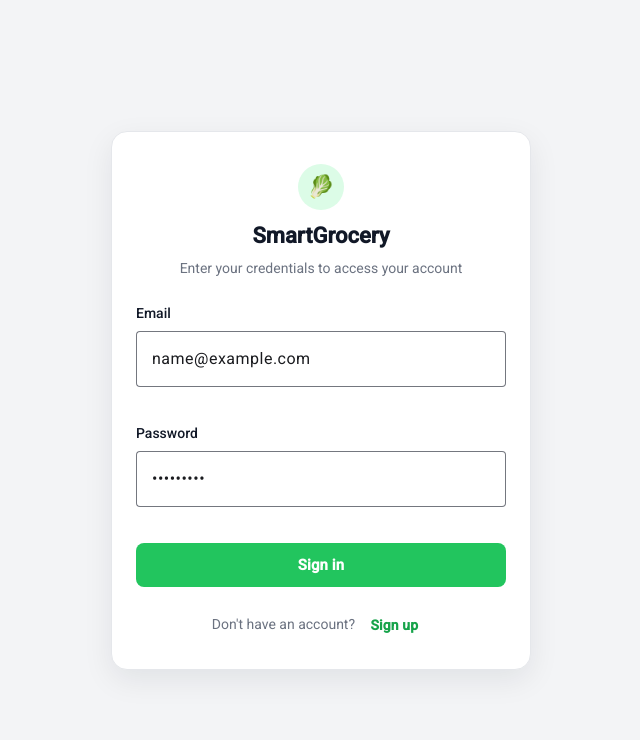
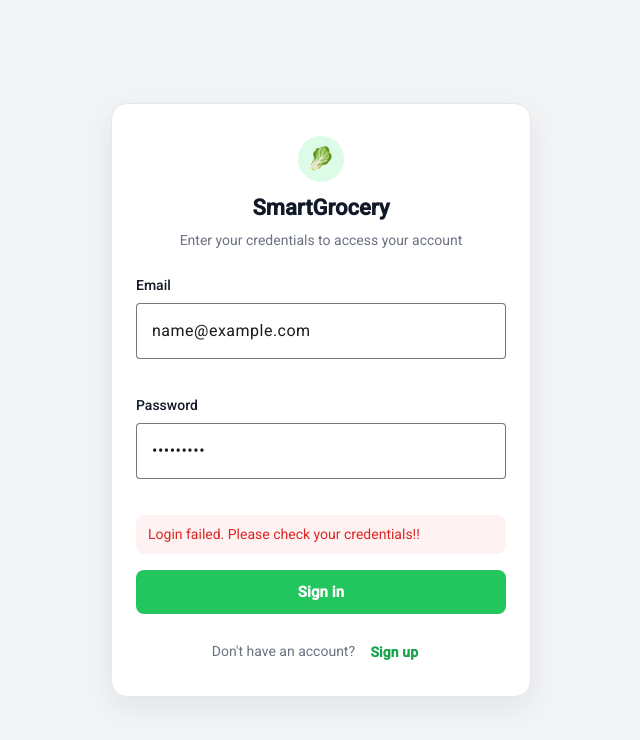
Before and after one commit to Ahmedabdelaziz77/smart-grocery-frontend, an Angular app: page /auth in a window 1280 px wide. Both pictures are taken after typing "name@example.com", "Sample123" into the empty fields and a click on the button "Sign in". Shown: the top 740 px of the page, without its empty margins (319-959 px from the left). Built offline with nearby package versions, Linux system fonts and the light colour scheme; no server answers.

Commit message:
Connect login and signup form to backend

```diff
--- a/src/app/features/auth/pages/auth-page/auth-page.html
+++ b/src/app/features/auth/pages/auth-page/auth-page.html
@@ -17,7 +17,7 @@
       @if (isSignupMode()) {
       <div class="field-block">
         <label class="field-label">Full Name</label>
-        <mat-form-field appearance="outline">
+        <input appearance="outline" />
         <input matInput formControlName="fullName" placeholder="John Doe" />
         @if (form.get('fullName')?.hasError('required') && form.get('fullName')?.touched) {
         <mat-error>Full name is required</mat-error>
@@ -25,7 +25,6 @@
         @if (form.get('fullName')?.hasError('minlength') && form.get('fullName')?.touched) {
         <mat-error>Full name must be at least 3 characters</mat-error>
         }
-        </mat-form-field>
       </div>
       }
 
@@ -55,8 +54,14 @@
         </mat-form-field>
       </div>
 
-      <button mat-flat-button type="submit" class="submit-btn">
-        {{ isSignupMode() ? 'Sign up' : 'Sign in' }}
+      @if (errorMessage()) {
+      <div class="auth-error">
+        {{ errorMessage() }}
+      </div>
+      }
+
+      <button mat-flat-button type="submit" class="submit-btn" [disabled]="isSubmitting()">
+        {{ isSubmitting() ? 'Please wait...' : (isSignupMode() ? 'Sign up' : 'Sign in') }}
       </button>
     </form>
 
@@ -65,7 +70,7 @@
         {{ isSignupMode() ? 'Already have an account?' : "Don't have an account?" }}
       </span>
 
-      <button mat-button type="button" class="switch-btn" (click)="toggleMode()">
+      <button mat-button type="button" class="switch-btn" (click)="toggleMode()" [disabled]="isSubmitting()">
         {{ isSignupMode() ? 'Sign in' : 'Sign up' }}
       </button>
     </div>
--- a/src/app/features/auth/pages/auth-page/auth-page.scss
+++ b/src/app/features/auth/pages/auth-page/auth-page.scss
@@ -88,3 +88,12 @@ mat-form-field {
   font-weight: 600;
   color: #16a34a !important;
 }
+
+.auth-error {
+  padding: 10px 12px;
+  border-radius: 8px;
+  background: #fef2f2;
+  color: #dc2626;
+  font-size: 14px;
+  line-height: 1.4;
+}
--- a/src/app/features/auth/pages/auth-page/auth-page.ts
+++ b/src/app/features/auth/pages/auth-page/auth-page.ts
@@ -1,4 +1,4 @@
-import { Component, computed, signal } from '@angular/core';
+import { Component, computed, inject, signal } from '@angular/core';
 import { CommonModule } from '@angular/common';
 import { FormBuilder, ReactiveFormsModule, Validators } from '@angular/forms';
 import { MatCardModule } from '@angular/material/card';
@@ -6,6 +6,9 @@ import { MatFormFieldModule } from '@angular/material/form-field';
 import { MatInputModule } from '@angular/material/input';
 import { MatButtonModule } from '@angular/material/button';
 import { MatIconModule } from '@angular/material/icon';
+import { AuthService } from '../../../../core/services/auth.service';
+import { Router } from '@angular/router';
+import { finalize } from 'rxjs';
 
 @Component({
   selector: 'app-auth-page',
@@ -23,14 +26,14 @@ import { MatIconModule } from '@angular/material/icon';
 })
 export class AuthPage {
   private readonly fb = new FormBuilder();
+  private readonly authService = inject(AuthService);
+  private readonly router = inject(Router);
+
 
   readonly isSignupMode = signal(false);
-  readonly pageTitle = computed(() =>
-    this.isSignupMode() ? 'Create your account' : 'Welcome back'
-  );
-  readonly submitLabel = computed(() =>
-    this.isSignupMode() ? 'Sign Up' : 'Login'
-  );
+  readonly isSubmitting = signal(false);
+  readonly errorMessage = signal('');
+
 
   readonly form = this.fb.group({
     fullName: [''],
@@ -40,6 +43,7 @@ export class AuthPage {
 
   toggleMode(): void {
     this.isSignupMode.update((value) => !value);
+    this.errorMessage.set('');
 
     const fullNameControl = this.form.get('fullName');
 
@@ -55,9 +59,58 @@ export class AuthPage {
 
   onSubmit(): void {
     this.form.markAllAsTouched();
+    this.errorMessage.set('');
 
     if (this.form.invalid) {
       return;
     }
+
+    this.isSubmitting.set(true);
+
+    if (this.isSignupMode()) {
+      this.authService
+        .signup({
+          fullName: this.form.get('fullName')?.value?.trim() ?? '',
+          email: this.form.get('email')?.value?.trim() ?? '',
+          password: this.form.get('password')?.value ?? ''
+        })
+        .pipe(finalize(() => this.isSubmitting.set(false)))
+        .subscribe({
+          next: () => this.redirectAfterAuth(),
+          error: (error) => {
+            this.errorMessage.set(
+              error?.error?.message || 'Signup failed. Please try again.'
+            );
+          }
+        });
+
+      return;
+    }
+
+    this.authService
+      .login({
+        email: this.form.get('email')?.value?.trim() ?? '',
+        password: this.form.get('password')?.value ?? ''
+      })
+      .pipe(finalize(() => this.isSubmitting.set(false)))
+      .subscribe({
+        next: () => this.redirectAfterAuth(),
+        error: (error) => {
+          this.errorMessage.set(
+            error?.error?.message || 'Login failed. Please check your credentials!!'
+          );
+        }
+      });
+  }
+
+  private redirectAfterAuth(): void {
+    const role = this.authService.role();
+
+    if (role === 'ADMIN') {
+      this.router.navigate(['/admin/dashboard']);
+      return;
+    }
+
+    this.router.navigate(['/groceries']);
   }
 }
```
Lines whose indentation alone changed are shown as unchanged.
